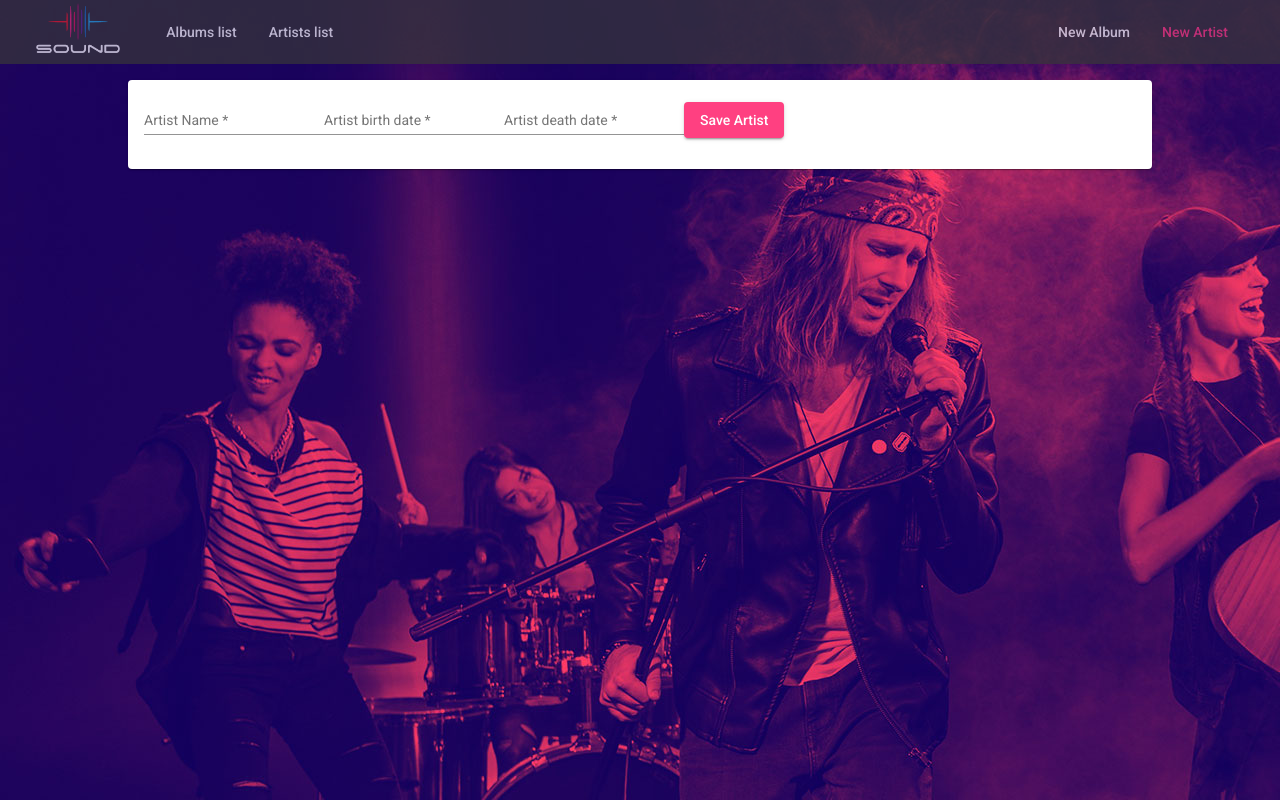
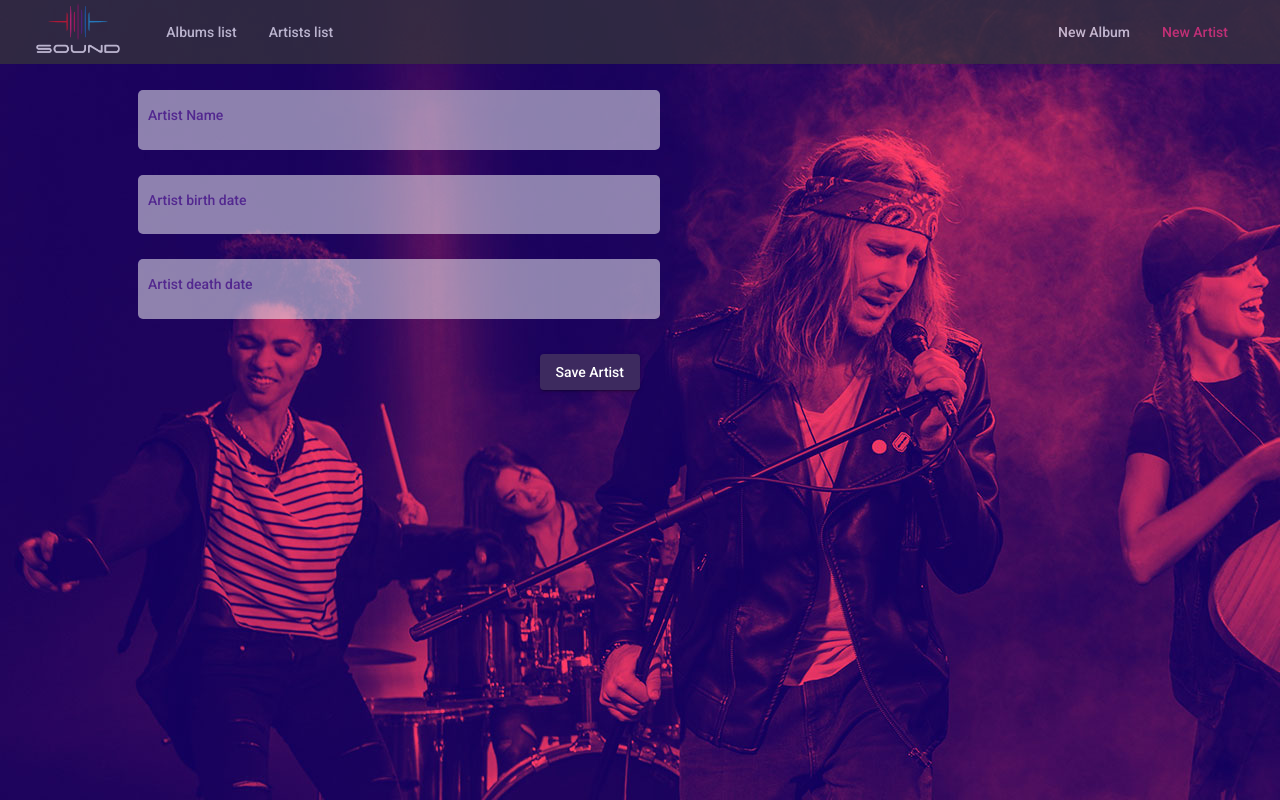
Before and after one commit to Bladeron/kenjo, an Angular app: page /artist/create in a window 1280 px wide. Built offline with nearby package versions, Linux system fonts and the light colour scheme.

Commit message:
Add css to artist create section

```diff
--- a/src/app/albums/album-create/album-create.component.css
+++ b/src/app/albums/album-create/album-create.component.css
@@ -31,3 +31,8 @@ button {
 input[type="file"] {
   visibility: hidden;
 }
+
+.mat-input-element::placeholder{
+  color: rgb(138, 78, 194);
+  font-weight: 500;
+}
--- a/src/app/artists/artist-create/artist-create.component.css
+++ b/src/app/artists/artist-create/artist-create.component.css
@@ -0,0 +1,38 @@
+mat-form-field,
+textarea {
+  width: 100%;
+}
+
+.album-card {
+  background-color: transparent;
+  width: 50%;
+}
+
+mat-spinner {
+  margin: auto;
+}
+
+mat-form-field {
+  background-color: white;
+  opacity: 0.5;
+  border-radius: 5px;
+  margin: 10px 0px 15px 10px;
+  padding: 0px 0px 0px 10px;
+}
+
+
+button {
+  margin-top: 20px;
+  background-color: rgb(61, 42, 95);
+  color: white;
+  float:right;
+}
+
+input[type="file"] {
+  visibility: hidden;
+}
+
+.mat-input-element::placeholder{
+  color: rgb(138, 78, 194);
+  font-weight: 500;
+}
--- a/src/app/artists/artist-create/artist-create.component.html
+++ b/src/app/artists/artist-create/artist-create.component.html
@@ -1,7 +1,7 @@
-<mat-card>
+<div class="album-card">
   <mat-spinner *ngIf="isLoading"></mat-spinner>
   <form [formGroup]="form" (submit)="onSaveArtist()" *ngIf="!isLoading">
-    <mat-form-field>
+    <mat-form-field appearance="none">
       <input
         matInput
         type="text"
@@ -10,7 +10,7 @@
         <!-- <mat-error *ngIf="form.get('name').invalid">Name is required</mat-error> -->
     </mat-form-field>
 
-    <mat-form-field>
+    <mat-form-field appearance="none">
       <input
         matInput
         type="text"
@@ -18,7 +18,7 @@
         placeholder="Artist birth date">
     </mat-form-field>
 
-    <mat-form-field>
+    <mat-form-field appearance="none">
       <input
         matInput
         type="text"
@@ -28,7 +28,6 @@
 
     <button
       mat-raised-button
-      color="accent"
       type="submit">Save Artist</button>
   </form>
-</mat-card>
+</div>
```
